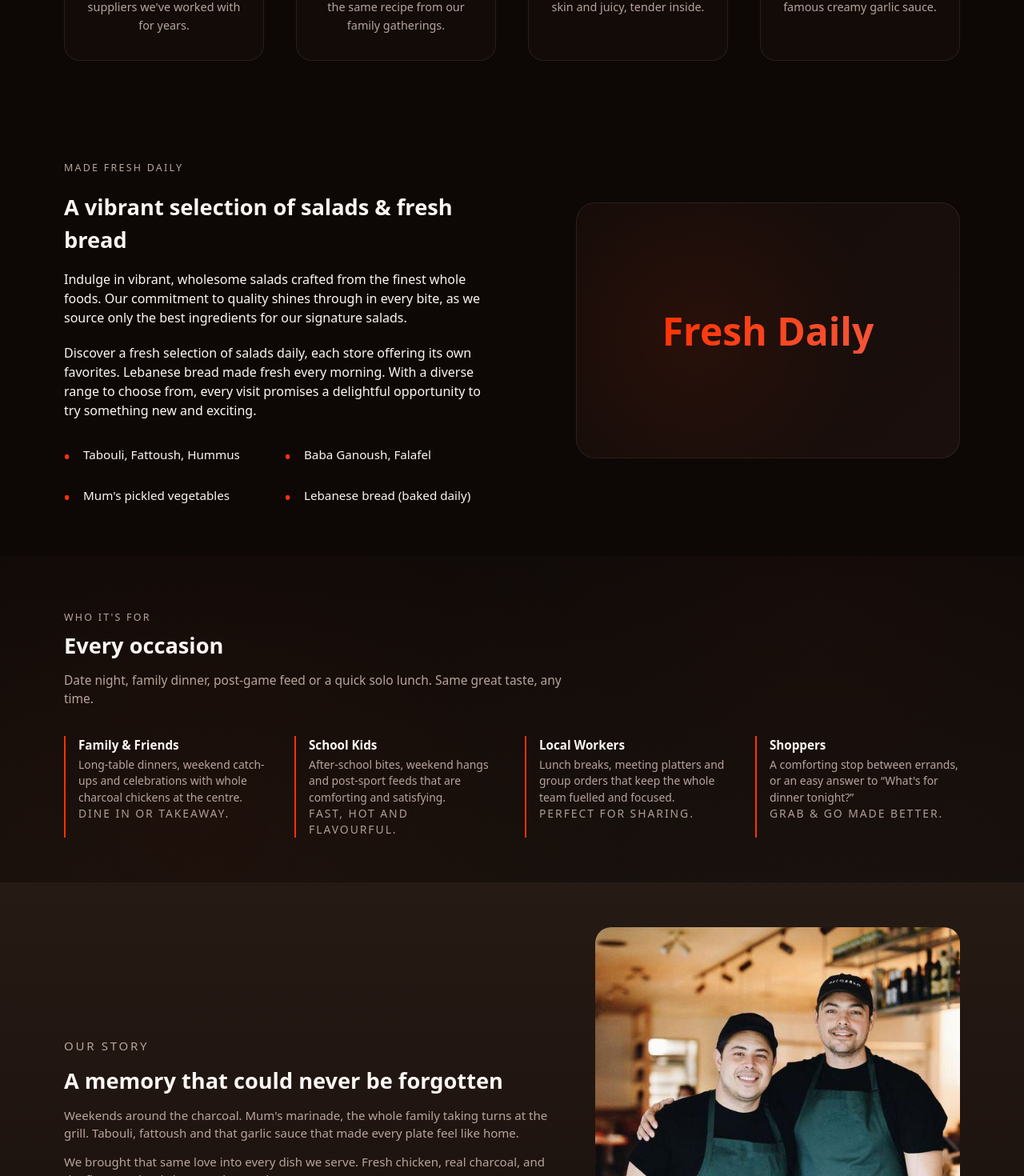
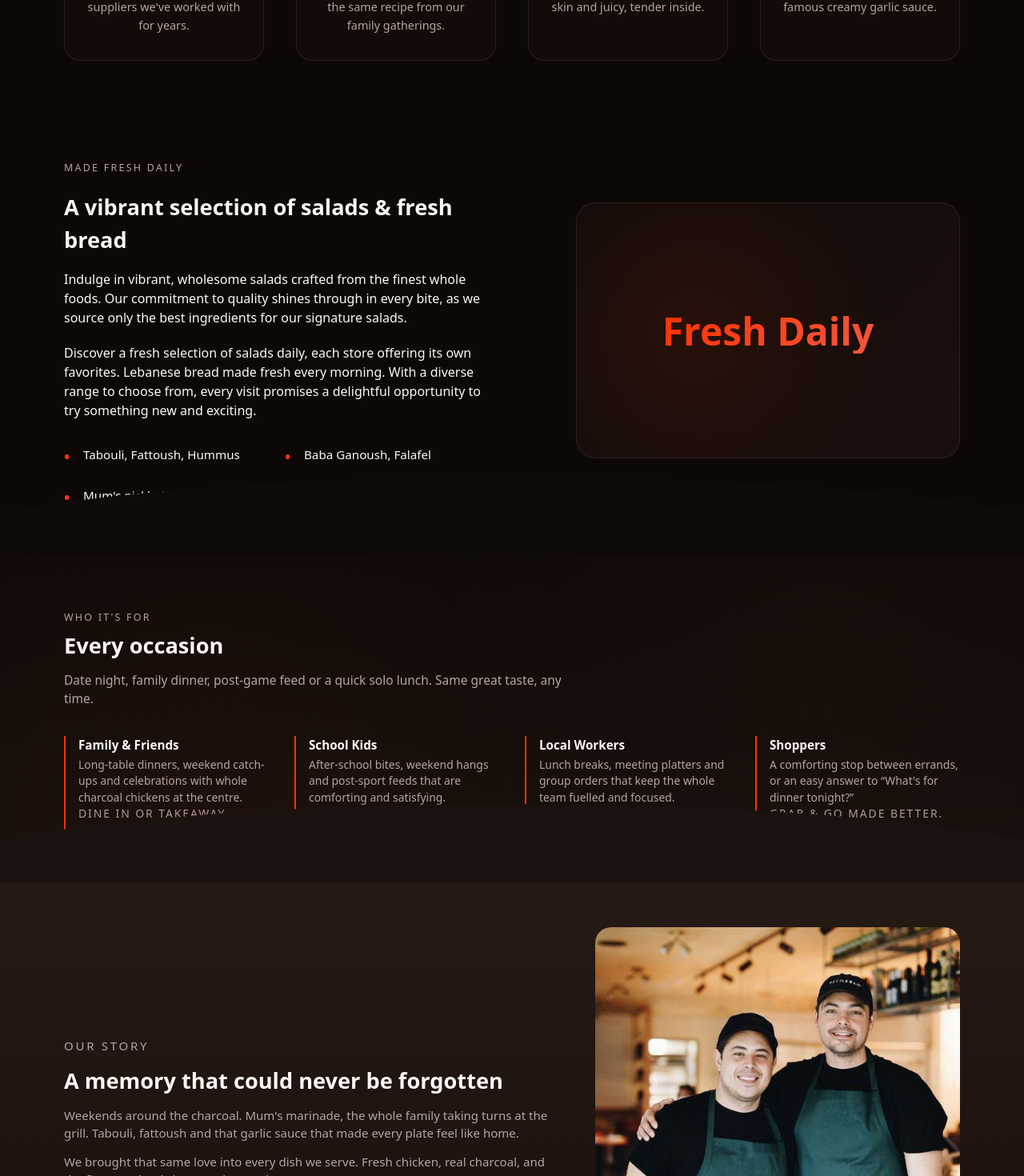
Before and after one commit to OuadiAMine/Eljajj, a React (Vite) app: page / in a window 1280 px wide. Shown: the part 2300-3770 px from the top of the page at 80% size. Built offline with nearby package versions, Linux system fonts and the light colour scheme.

Commit message:
Add curved wave dividers between all sections for visual separation

```diff
--- a/src/App.css
+++ b/src/App.css
@@ -328,6 +328,54 @@
   background: linear-gradient(to top, #0f0a08, transparent);
   clip-path: polygon(100% 0, 0 100%, 100% 100%);
   pointer-events: none;
+}
+
+[data-theme="light"] #menu.section-alt::after {
+  background: linear-gradient(to top, #fff9f6, transparent);
+}
+
+/* Divider after "The Secret" section */
+#experience::after {
+  content: '';
+  position: absolute;
+  left: 0;
+  right: 0;
+  bottom: -2px;
+  height: 100px;
+  background: #1a120e;
+  clip-path: ellipse(60% 100% at 50% 100%);
+  pointer-events: none;
+  z-index: 2;
+}
+
+[data-theme="light"] #experience::after {
+  background: #faf5f2;
+}
+
+/* Divider after "Made Fresh Daily" section */
+.section-alt::after {
+  content: '';
+  position: absolute;
+  left: 0;
+  right: 0;
+  bottom: -2px;
+  height: 100px;
+  background: #0f0a08;
+  clip-path: ellipse(60% 100% at 50% 100%);
+  pointer-events: none;
+  z-index: 2;
+}
+
+[data-theme="light"] .section-alt::after {
+  background: #fff9f6;
+}
+
+/* Override for menu section to keep its existing divider */
+#menu.section-alt::after {
+  height: 3rem;
+  bottom: 0;
+  background: linear-gradient(to top, #0f0a08, transparent);
+  clip-path: polygon(100% 0, 0 100%, 100% 100%);
 }
 
 [data-theme="light"] #menu.section-alt::after {
```
